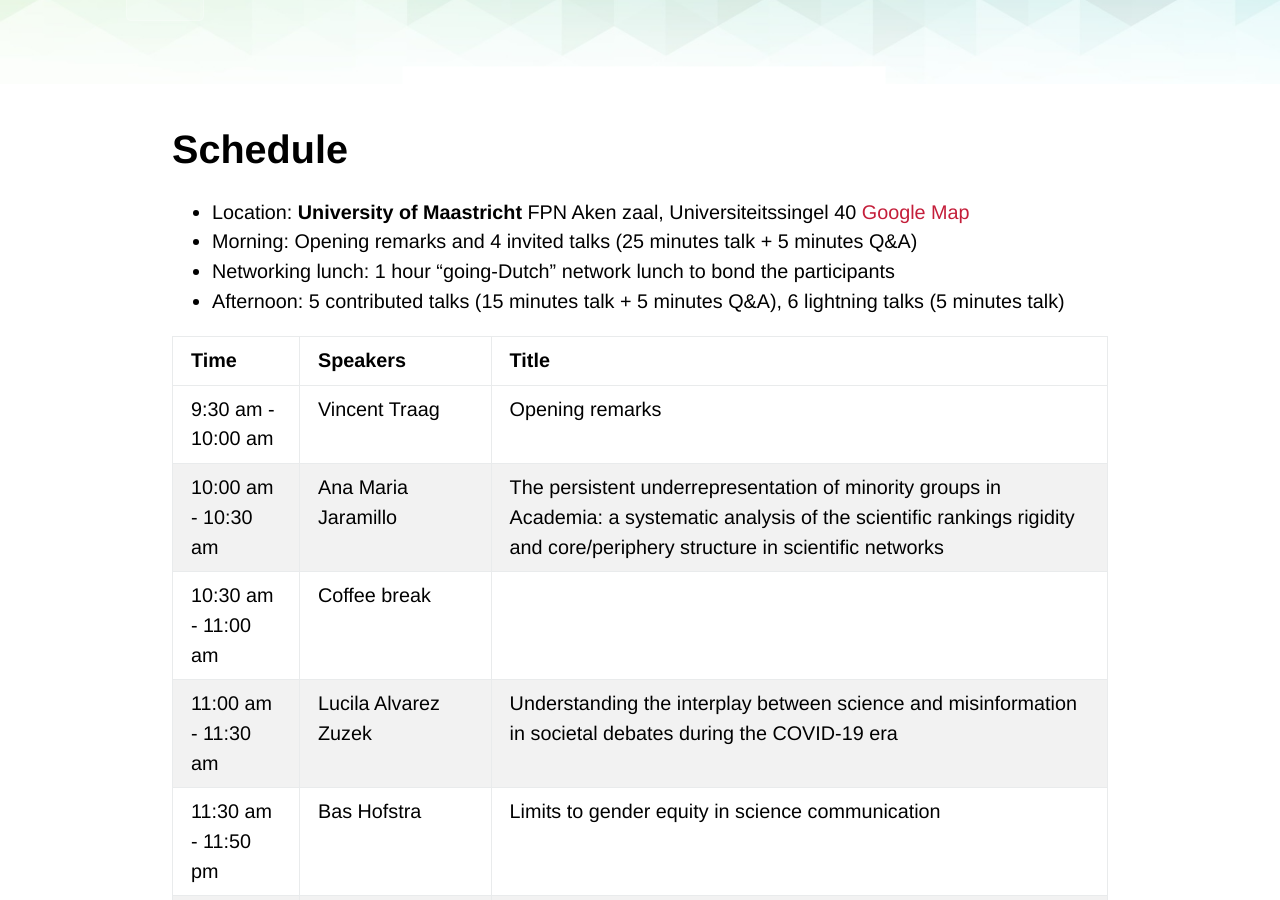
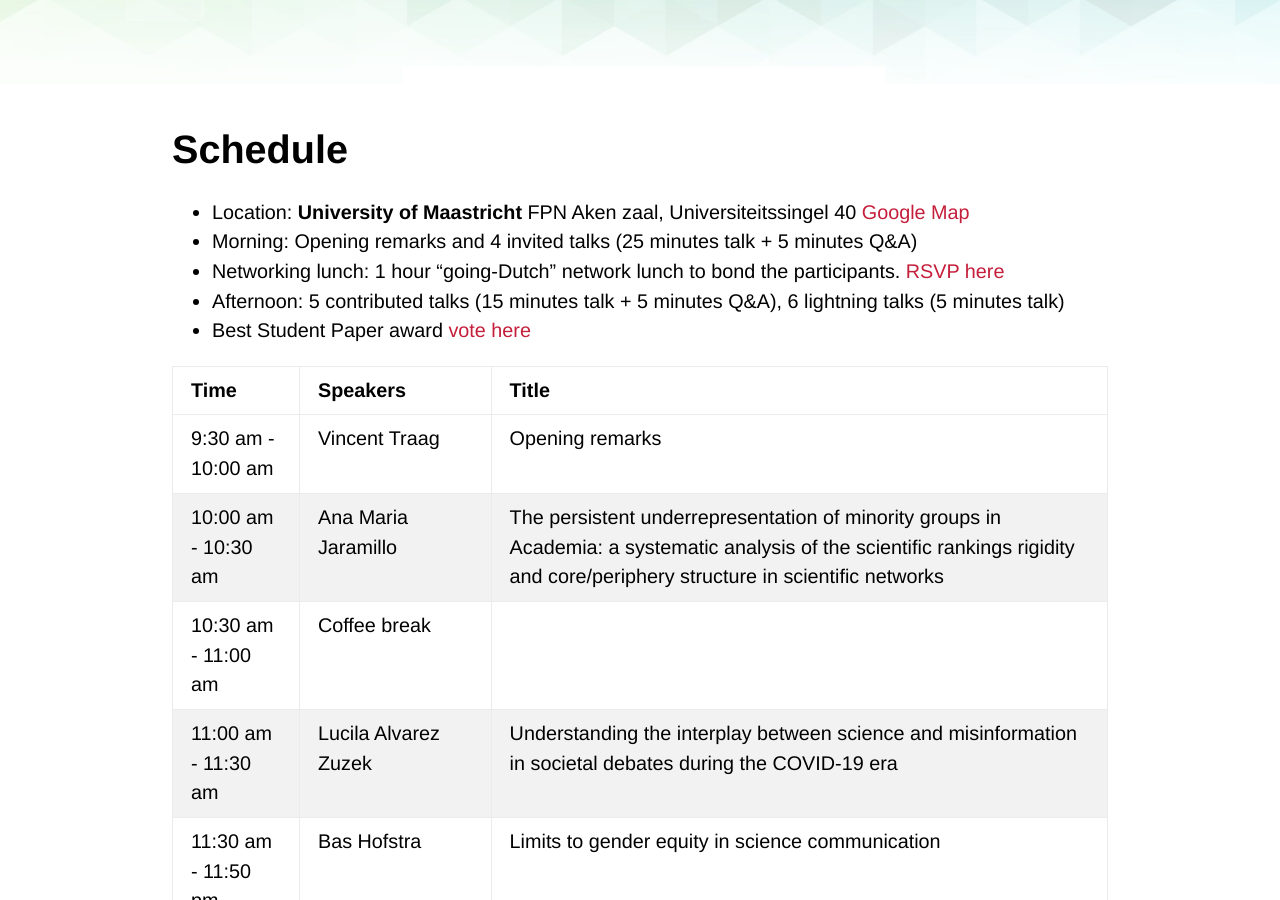
Before and after one commit to netscisci/netscisci.github.io, a Jekyll site: the page built from schedule.md, in a window 1280 px wide and 900 px high, scrolled down 330 px. Built offline with Jekyll 4.4.1, drawn with Linux system fonts in a browser that asks for light colours; some web fonts are replaced; our own code applies the rules of GitHub Pages for plain Markdown files.

Commit message:
Update schedule.md

```diff
--- a/schedule.md
+++ b/schedule.md
@@ -5,8 +5,9 @@ layout: default
 # Schedule
 - Location: **University of Maastricht** FPN Aken zaal, Universiteitssingel 40 [Google Map](https://maps.app.goo.gl/BJ6aLFSEL2VH51Lk9)
 - Morning: Opening remarks and 4 invited talks (25 minutes talk + 5 minutes Q&A)
-- Networking lunch: 1 hour "going-Dutch" network lunch to bond the participants
+- Networking lunch: 1 hour "going-Dutch" network lunch to bond the participants. [RSVP here]()
 - Afternoon: 5 contributed talks (15 minutes talk + 5 minutes Q&A), 6 lightning talks (5 minutes talk)
+- Best Student Paper award [vote here](https://tinyurl.com/netscisci2025)
 
 | Time      | Speakers | Title |
 |:----------- |:----------- |:----------- |
```
